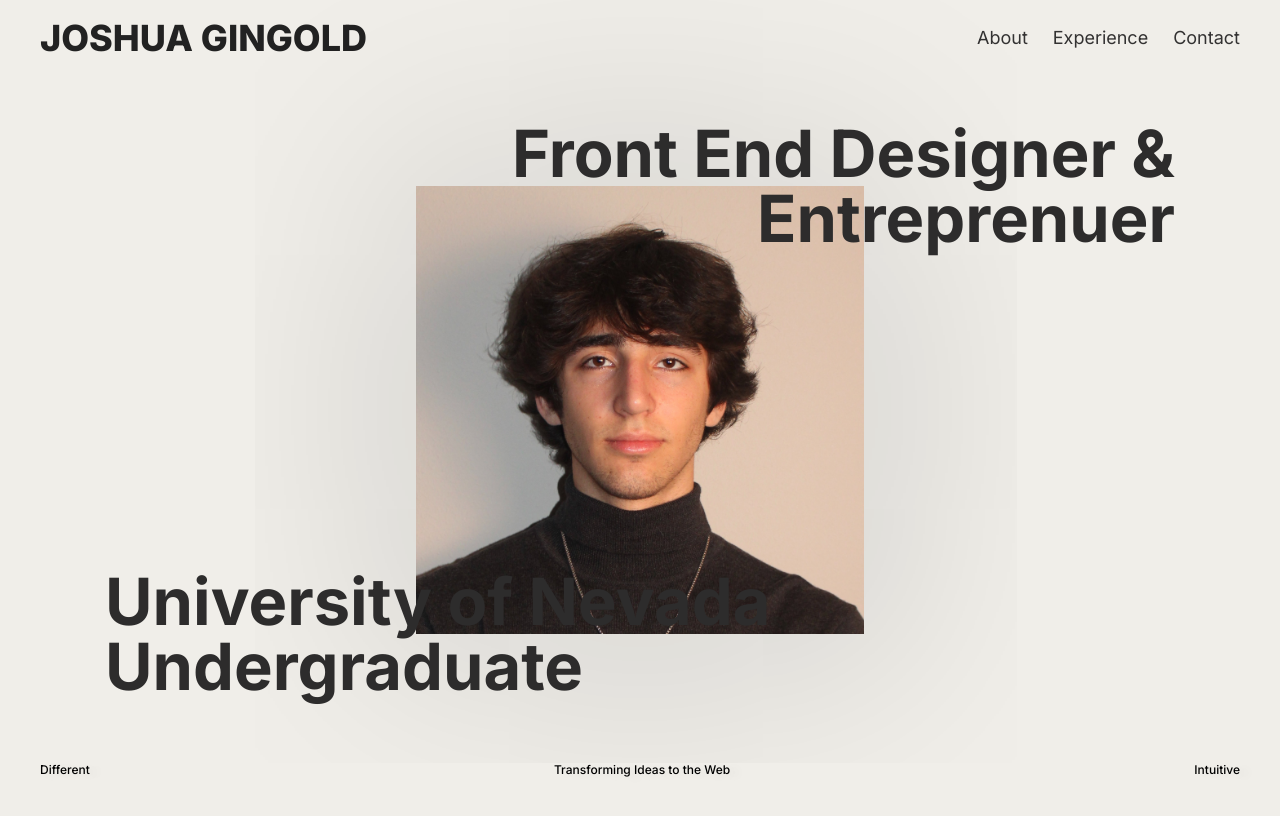
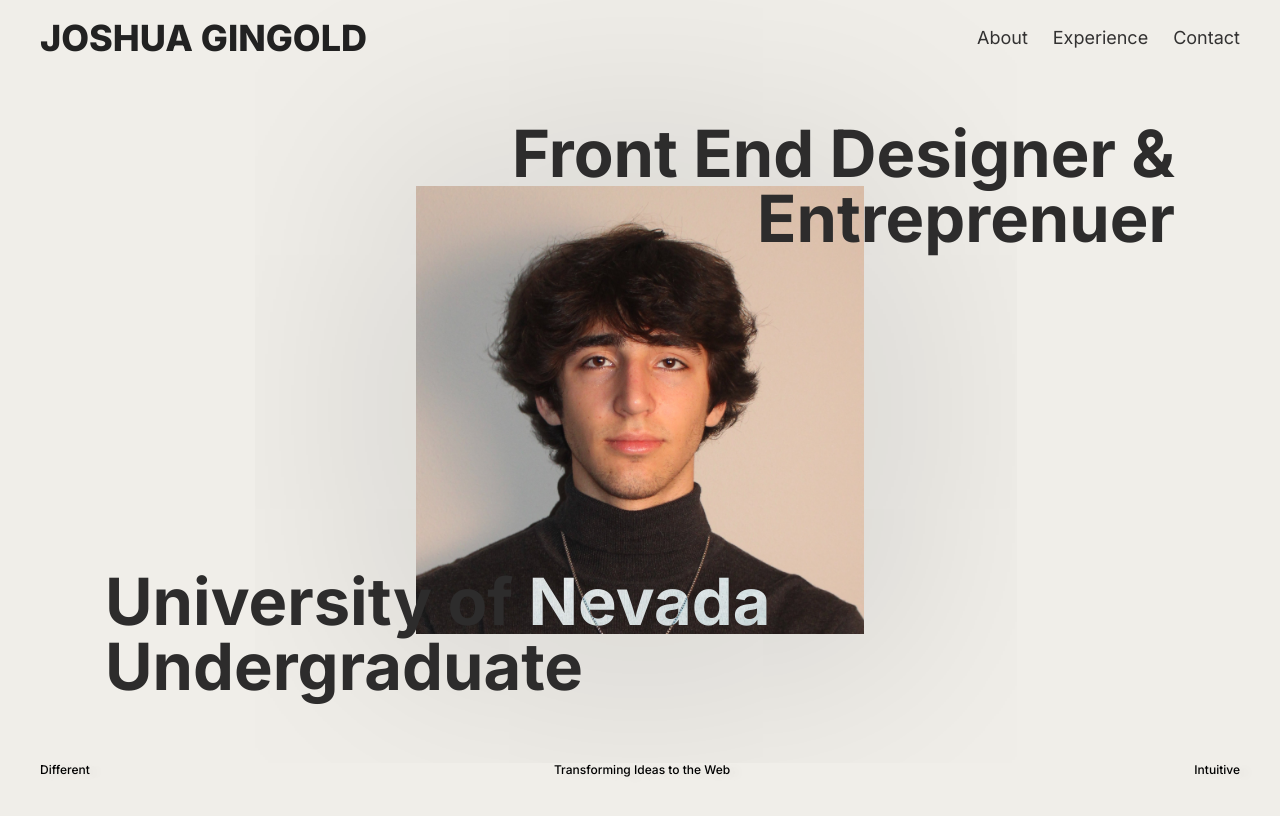
Before and after one commit to Soulful0/Gingold-Portfolio, a website: page public/index.html in a window 1280 px wide. Shown: the top 816 px of the page. Drawn offline with Linux system fonts and the light colour scheme.

Commit message:
coloration design

```diff
--- a/public/css/style.css
+++ b/public/css/style.css
@@ -59,6 +59,11 @@
   align-self: center;
   width: 35vw;
   box-shadow: 0rem 0rem 100rem rgba(0, 0, 0, 0.2);
+}
+
+.nevada-invert {
+  color: white; /* Initial color */
+  mix-blend-mode: difference;
 }
 
 .udemy-img {
--- a/public/index.html
+++ b/public/index.html
@@ -41,7 +41,7 @@
           alt="Professional headshot"
         />
         <div class="header-brief-bottom">
-          <p class="header-brief-style-bottom">University of Nevada</p>
+          <p class="header-brief-style-bottom">University of <span class="nevada-invert">Nevada</span></p>
           <p class="header-brief-style-bottom">Undergraduate</p>
         </div>
       </div>
```
